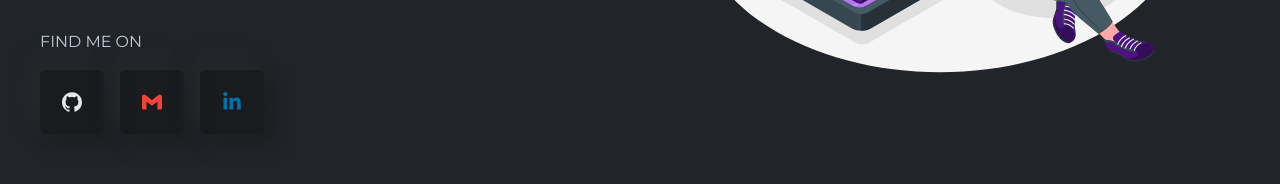
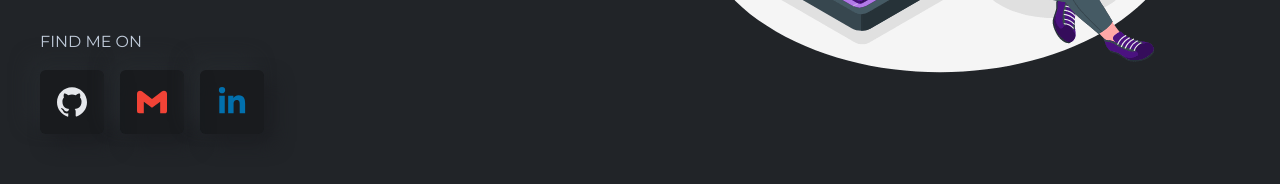
Before and after one commit to AndreaBitmind/porfolio-react, a React (Create React App) app: page / in a window 1280 px wide. Shown: the part 582-766 px from the top of the page. Built offline with nearby package versions, Linux system fonts and the light colour scheme.

Commit message:
style: increase conctat icons width from banner and contact section

```diff
--- a/src/index.css
+++ b/src/index.css
@@ -5,7 +5,7 @@
 
 @layer components {
   .bannerIcon {
-    @apply w-16 h-16 bg-black bg-opacity-25 text-gray-200 text-xl inline-flex items-center justify-center rounded-md shadow-shadowOne hover:bg-opacity-40 hover:-translate-y-1 transition-all hover:text-designColor cursor-pointer duration-300;
+    @apply w-16 h-16 bg-black bg-opacity-25 text-gray-200 text-3xl inline-flex items-center justify-center rounded-md shadow-shadowOne hover:bg-opacity-40 hover:-translate-y-1 transition-all hover:text-designColor cursor-pointer duration-300;
   }
   .stackIcon {
     @apply w-16 h-16 bg-black bg-opacity-25 text-gray-200 text-xl inline-flex items-center justify-center rounded-md shadow-shadowOne hover:bg-opacity-40 transition-all hover:text-designColor cursor-default duration-300;
```
